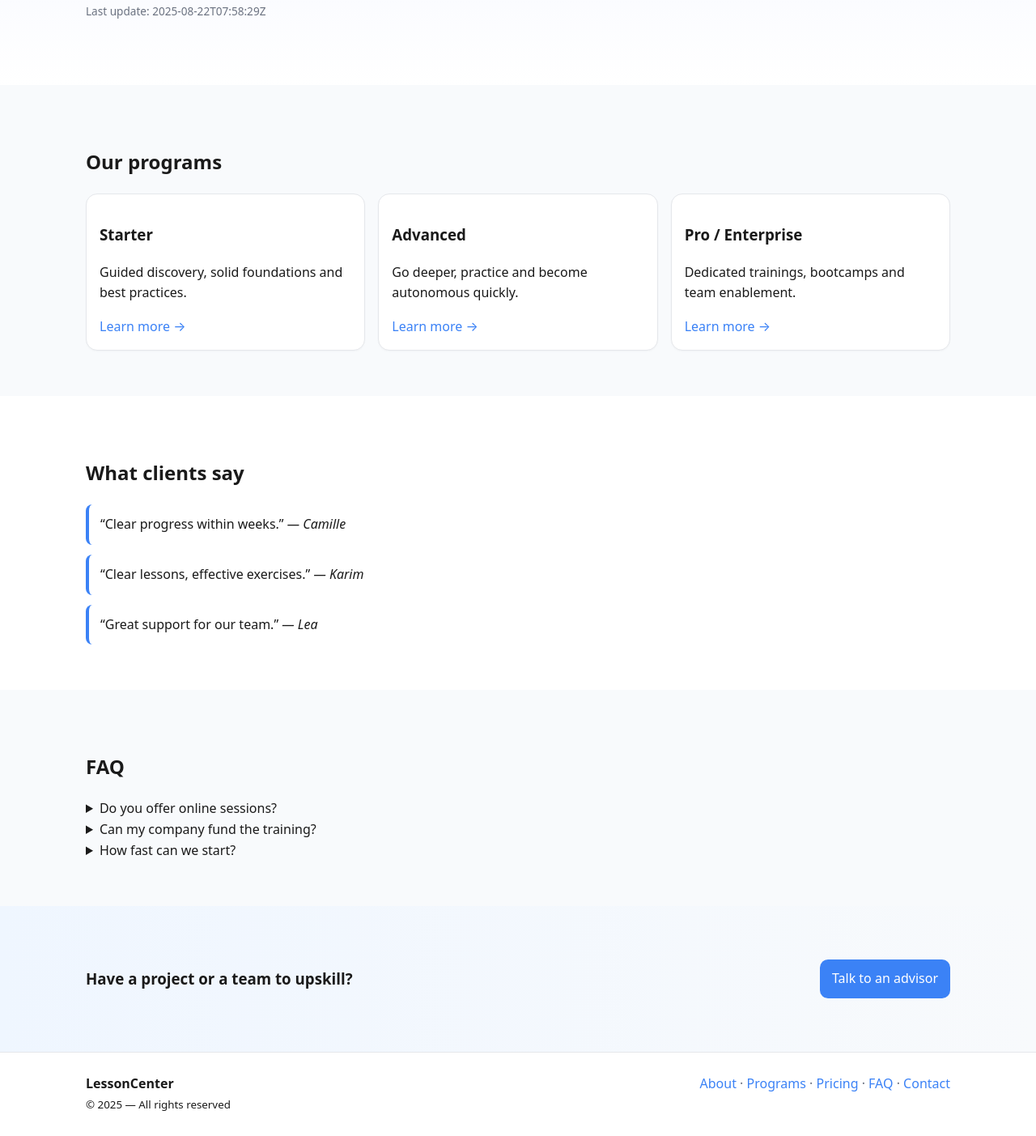
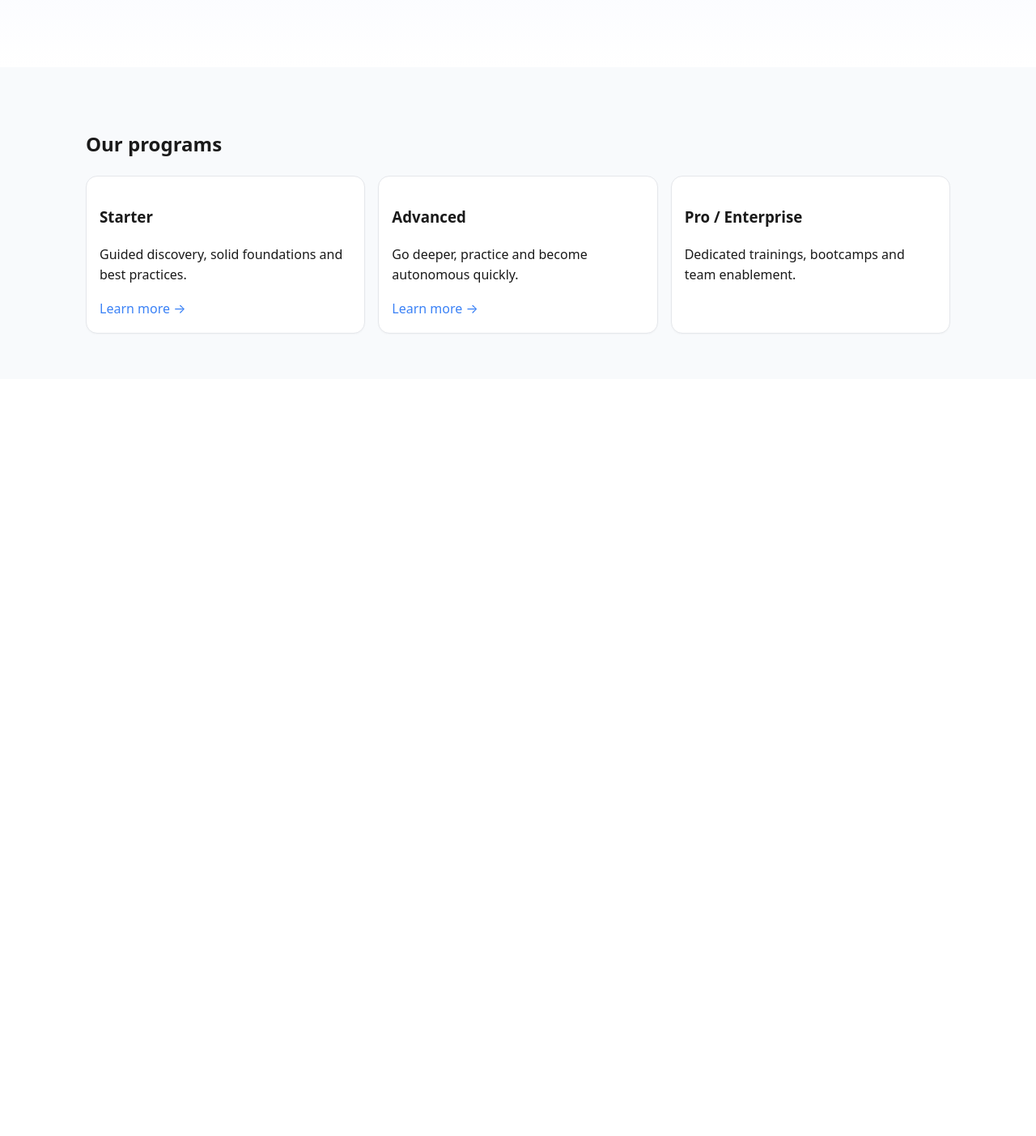
Before and after one commit to benoitbcn/lessoncenter.org, a website: page site/index.html in a window 1280 px wide. Shown: the part 363-1766 px from the top of the page at 81% size. After the commit the page ends 831 px from the top, so only its background shows below. Drawn offline with Linux system fonts and the light colour scheme.

Commit message:
Update index.html

```diff
--- a/site/index.html
+++ b/site/index.html
@@ -13,7 +13,7 @@
   <meta property="og:url" content="https://lessoncenter.org/">
   <link rel="stylesheet" href="/assets/css/style.css">
   <script type="application/ld+json">
-  {"@context": "https://schema.org", "@type": "Organization", "name": "LessonCenter", "url": "https://lessoncenter.org/", "logo": "https://lessoncenter.org/assets/img/logo.svg", "sameAs": ["https://lessoncenter.org/"], "contactPoint": [{"@type": "ContactPoint", "email": "contact@lessoncenter.org", "contactType": "customer service", "areaServed": "US,EU"}]}
+  {"@context":"https://schema.org","@type":"Organization","name":"LessonCenter","url":"https://lessoncenter.org/","logo":"https://lessoncenter.org/assets/img/logo.svg","sameAs":["https://lessoncenter.org/"],"contactPoint":[{"@type":"ContactPoint","email":"contact@lessoncenter.org","contactType":"customer service","areaServed":"US,EU"}]}
   </script>
 </head>
 <body>
@@ -37,12 +37,13 @@
     <section class="hero">
       <div class="container">
         <h1>Learn. Improve. Succeed.</h1>
-        <p class="lead">Tailor‑made courses & coaching — on‑site or online — for students, professionals and teams.</p>
+        <p class="lead">Tailor-made courses & coaching — on-site or online — for students, professionals and teams.</p>
         <div class="cta row">
           <a class="btn primary" href="/contact.html">Request a quote</a>
           <a class="btn ghost" href="#programmes">See programs</a>
         </div>
-        <div class="stamp">Last update: 2025-08-22T07:58:29Z</div>
+        <!-- rempli automatiquement par JS -->
+        <div class="stamp" aria-live="polite"></div>
       </div>
     </section>
 
@@ -63,64 +64,4 @@
           <article class="card">
             <h3>Pro / Enterprise</h3>
             <p>Dedicated trainings, bootcamps and team enablement.</p>
-            <a class="link" href="/programmes.html#pro">Learn more →</a>
-          </article>
-        </div>
-      </div>
-    </section>
-
-    <section id="testimonials">
-      <div class="container">
-        <h2>What clients say</h2>
-        <div class="testimonials">
-          <blockquote>“Clear progress within weeks.” <cite>— Camille</cite></blockquote>
-          <blockquote>“Clear lessons, effective exercises.” <cite>— Karim</cite></blockquote>
-          <blockquote>“Great support for our team.” <cite>— Lea</cite></blockquote>
-        </div>
-      </div>
-    </section>
-
-    <section id="faq" class="alt">
-      <div class="container">
-        <h2>FAQ</h2>
-        <details>
-          <summary>Do you offer online sessions?</summary>
-          <p>Yes — via video or on‑site, depending on your needs.</p>
-        </details>
-        <details>
-          <summary>Can my company fund the training?</summary>
-          <p>Yes — we provide quotes and training agreements.</p>
-        </details>
-        <details>
-          <summary>How fast can we start?</summary>
-          <p>Usually within 7 business days depending on availability.</p>
-        </details>
-      </div>
-    </section>
-
-    <section class="cta-final">
-      <div class="container row between middle">
-        <h3>Have a project or a team to upskill?</h3>
-        <a class="btn primary" href="/contact.html">Talk to an advisor</a>
-      </div>
-    </section>
-  </main>
-
-  <footer class="site-footer">
-    <div class="container row between top">
-      <div>
-        <strong>LessonCenter</strong><br>
-        <small>© 2025 — All rights reserved</small>
-      </div>
-      <div class="muted">
-        <a href="/about.html">About</a> ·
-        <a href="/programmes.html">Programs</a> ·
-        <a href="/pricing.html">Pricing</a> ·
-        <a href="/faq.html">FAQ</a> ·
-        <a href="/contact.html">Contact</a>
-      </div>
-    </div>
-  </footer>
-  <script src="/assets/js/main.js" defer></script>
-</body>
-</html>
+            <a
```
